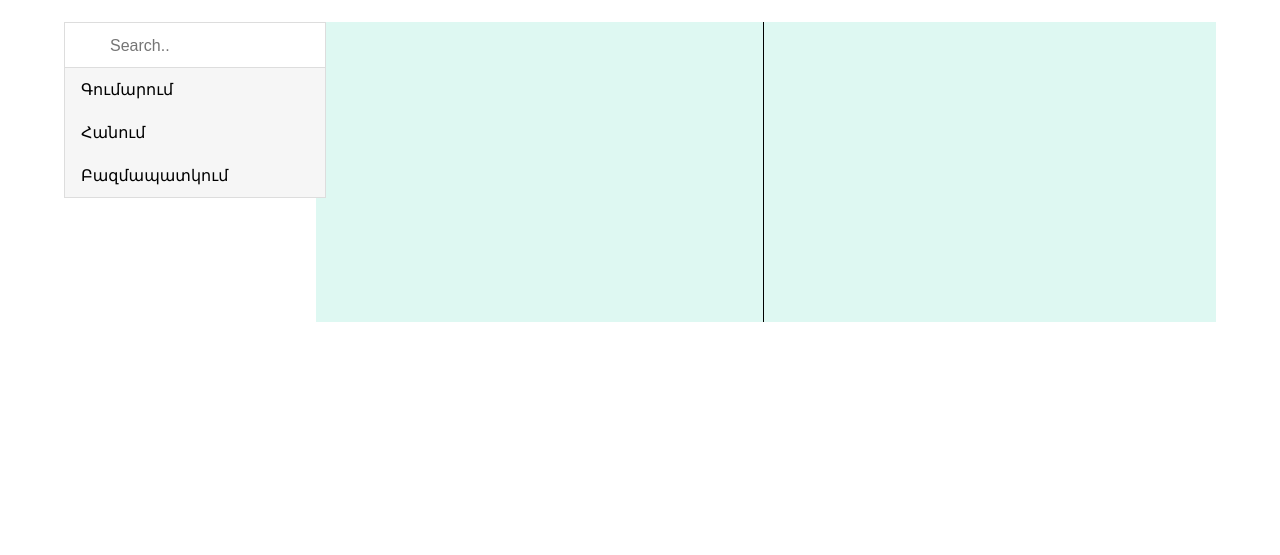
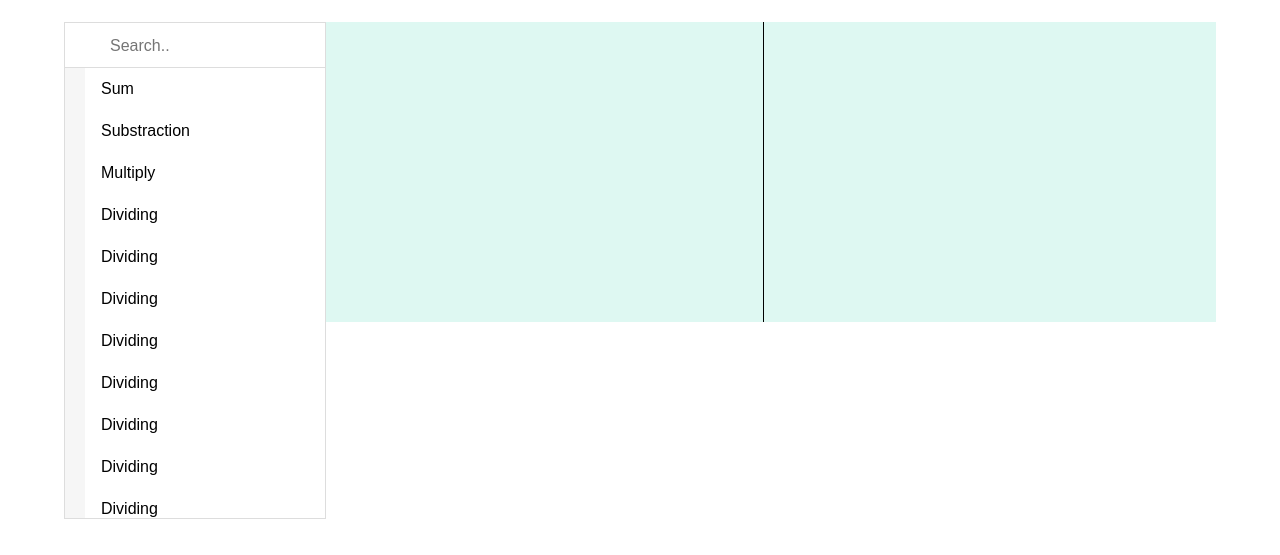
Before and after one commit to arsensahakyan/Math-Master, a plain HTML site: page index.html in a window 1280 px wide. Shown: the part 61-616 px from the top of the page. Drawn offline with Linux system fonts and the light colour scheme.

Commit message:
ScrollBar and everything ...

```diff
--- a/script.js
+++ b/script.js
@@ -4,7 +4,7 @@
 let hanr = document.getElementById('hanr');
 
 let titles = [
-	['Գումարում', 'sum', [
+	['Sum', 'sum', [
 			{
 				type:'input',
 				input_type:'number',
@@ -25,12 +25,284 @@ let titles = [
 		 	}
 		]
 	],
+	['Substraction', 'substraction', [
+			{
+				type:'input',
+				input_type:'number',
+				placeholder:'Element 1 ',
+				class: 'inp_class'
+			},
+		 	{
+		 		type:'input',
+		 		input_type:'number',
+		 		placeholder:'Element 2 ',
+		 		class: 'inp_class'
+		 	},
+		 	{
+		 		type:'button',
+		 		value:'Submit',
+		 		class:'btn_class',
+		 		onclick: 'substraction()'
+		 	}
+		]
+	],
+	['Multiply', 'multiply', [
+			{
+				type:'input',
+				input_type:'number',
+				placeholder:'Element 1 ',
+				class: 'inp_class'
+			},
+		 	{
+		 		type:'input',
+		 		input_type:'number',
+		 		placeholder:'Element 2 ',
+		 		class: 'inp_class'
+		 	},
+		 	{
+		 		type:'button',
+		 		value:'Submit',
+		 		class:'btn_class',
+		 		onclick: 'multiply()'
+		 	}
+		]
+	],
+	['Dividing', 'dividin', [
+			{
+				type:'input',
+				input_type:'number',
+				placeholder:'Element 1 ',
+				class: 'inp_class'
+			},
+		 	{
+		 		type:'input',
+		 		input_type:'number',
+		 		placeholder:'Element 2 ',
+		 		class: 'inp_class'
+		 	},
+		 	{
+		 		type:'button',
+		 		value:'Submit',
+		 		class:'btn_class',
+		 		onclick: 'divide()'
+		 	}
+		]
+	],
+	['Dividing', 'dividin', [
+			{
+				type:'input',
+				input_type:'number',
+				placeholder:'Element 1 ',
+				class: 'inp_class'
+			},
+		 	{
+		 		type:'input',
+		 		input_type:'number',
+		 		placeholder:'Element 2 ',
+		 		class: 'inp_class'
+		 	},
+		 	{
+		 		type:'button',
+		 		value:'Submit',
+		 		class:'btn_class',
+		 		onclick: 'divide()'
+		 	}
+		]
+	],
+	['Dividing', 'dividin', [
+			{
+				type:'input',
+				input_type:'number',
+				placeholder:'Element 1 ',
+				class: 'inp_class'
+			},
+		 	{
+		 		type:'input',
+		 		input_type:'number',
+		 		placeholder:'Element 2 ',
+		 		class: 'inp_class'
+		 	},
+		 	{
+		 		type:'button',
+		 		value:'Submit',
+		 		class:'btn_class',
+		 		onclick: 'divide()'
+		 	}
+		]
+	],
+	['Dividing', 'dividin', [
+			{
+				type:'input',
+				input_type:'number',
+				placeholder:'Element 1 ',
+				class: 'inp_class'
+			},
+		 	{
+		 		type:'input',
+		 		input_type:'number',
+		 		placeholder:'Element 2 ',
+		 		class: 'inp_class'
+		 	},
+		 	{
+		 		type:'button',
+		 		value:'Submit',
+		 		class:'btn_class',
+		 		onclick: 'divide()'
+		 	}
+		]
+	],
+	['Dividing', 'dividin', [
+			{
+				type:'input',
+				input_type:'number',
+				placeholder:'Element 1 ',
+				class: 'inp_class'
+			},
+		 	{
+		 		type:'input',
+		 		input_type:'number',
+		 		placeholder:'Element 2 ',
+		 		class: 'inp_class'
+		 	},
+		 	{
+		 		type:'button',
+		 		value:'Submit',
+		 		class:'btn_class',
+		 		onclick: 'divide()'
+		 	}
+		]
+	],
+	['Dividing', 'dividin', [
+			{
+				type:'input',
+				input_type:'number',
+				placeholder:'Element 1 ',
+				class: 'inp_class'
+			},
+		 	{
+		 		type:'input',
+		 		input_type:'number',
+		 		placeholder:'Element 2 ',
+		 		class: 'inp_class'
+		 	},
+		 	{
+		 		type:'button',
+		 		value:'Submit',
+		 		class:'btn_class',
+		 		onclick: 'divide()'
+		 	}
+		]
+	],
+	['Dividing', 'dividin', [
+			{
+				type:'input',
+				input_type:'number',
+				placeholder:'Element 1 ',
+				class: 'inp_class'
+			},
+		 	{
+		 		type:'input',
+		 		input_type:'number',
+		 		placeholder:'Element 2 ',
+		 		class: 'inp_class'
+		 	},
+		 	{
+		 		type:'button',
+		 		value:'Submit',
+		 		class:'btn_class',
+		 		onclick: 'divide()'
+		 	}
+		]
+	],
+	['Dividing', 'dividin', [
+			{
+				type:'input',
+				input_type:'number',
+				placeholder:'Element 1 ',
+				class: 'inp_class'
+			},
+		 	{
+		 		type:'input',
+		 		input_type:'number',
+		 		placeholder:'Element 2 ',
+		 		class: 'inp_class'
+		 	},
+		 	{
+		 		type:'button',
+		 		value:'Submit',
+		 		class:'btn_class',
+		 		onclick: 'divide()'
+		 	}
+		]
+	],
+	['Dividing', 'dividin', [
+			{
+				type:'input',
+				input_type:'number',
+				placeholder:'Element 1 ',
+				class: 'inp_class'
+			},
+		 	{
+		 		type:'input',
+		 		input_type:'number',
+		 		placeholder:'Element 2 ',
+		 		class: 'inp_class'
+		 	},
+		 	{
+		 		type:'button',
+		 		value:'Submit',
+		 		class:'btn_class',
+		 		onclick: 'divide()'
+		 	}
+		]
+	],
+	['Dividing', 'dividin', [
+			{
+				type:'input',
+				input_type:'number',
+				placeholder:'Element 1 ',
+				class: 'inp_class'
+			},
+		 	{
+		 		type:'input',
+		 		input_type:'number',
+		 		placeholder:'Element 2 ',
+		 		class: 'inp_class'
+		 	},
+		 	{
+		 		type:'button',
+		 		value:'Submit',
+		 		class:'btn_class',
+		 		onclick: 'divide()'
+		 	}
+		]
+	],
+	['Dividing', 'dividin', [
+			{
+				type:'input',
+				input_type:'number',
+				placeholder:'Element 1 ',
+				class: 'inp_class'
+			},
+		 	{
+		 		type:'input',
+		 		input_type:'number',
+		 		placeholder:'Element 2 ',
+		 		class: 'inp_class'
+		 	},
+		 	{
+		 		type:'button',
+		 		value:'Submit',
+		 		class:'btn_class',
+		 		onclick: 'divide()'
+		 	}
+		]
+	],
 
-				['Հանում', 'substraction', 2],
-				['Բազմապատկում', 'multiply', 2]]
+]
 
 // This block of code is adding elenents in dropdown
-let div = document.getElementById('myDropdown')
+let div = document.getElementById('dropdownContent')
 for (var i = 0; i < titles.length; i++) {
 	elem = titles[i]
 	let newElem = document.createElement('a')
@@ -69,6 +341,7 @@ function runCode(data){
 	});
 }
 
+
 function sum(a, b) {
 	// Function can pass 2 numbers
 	// Returns summ of two or more elements
@@ -80,6 +353,38 @@ function sum(a, b) {
 	}else{
 		var newElem = document.createElement("h3");
 		newElem.innerText = parseFloat(num1) + parseFloat(num2)
+		document.getElementById("res_bl").appendChild(newElem)
+		return true
+	}
+}
+
+function substraction(a, b) {
+	// Function can pass 2 numbers
+	// Returns summ of two or more elements
+	var num1 = document.getElementsByClassName('inp_class')[0].value;
+	var num2 = document.getElementsByClassName('inp_class')[1].value;
+	if (num1 == "" || num2 == "") {
+		alert("Please enter valid value !!!");
+		return false
+	}else{
+		var newElem = document.createElement("h3");
+		newElem.innerText = parseFloat(num1) - parseFloat(num2);
+		document.getElementById("res_bl").appendChild(newElem)
+		return true
+	}
+}
+
+function multiply(a, b) {
+	// Function can pass 2 numbers
+	// Returns summ of two or more elements
+	var num1 = document.getElementsByClassName('inp_class')[0].value;
+	var num2 = document.getElementsByClassName('inp_class')[1].value;
+	if (num1 == "" || num2 == "") {
+		alert("Please enter valid value !!!");
+		return false
+	}else{
+		var newElem = document.createElement("h3");
+		newElem.innerText = parseFloat(num1) * parseFloat(num2);
 		document.getElementById("res_bl").appendChild(newElem)
 		return true
 	}
@@ -129,18 +434,6 @@ function fractionDivision(a, b) {
  return (a_hamarich * b_haytarar) + '/' + (a_haytarar * b_hamarich)
 }
 
-
-function multiply(a, b) {
-	// Function can pass 2 numbers
-	// Returns multilpy of two or more elements
-	return a * b
-}
-
-function subtraction(a, b) {
-	// Function can pass numbers like -> 20, 4, ...
-	// Returns subtraction of two elements
-	return a - b
-}
 
 function divisionWithout(a, b) {
 	// Function can pass numbers like -> 20, 4, ...
--- a/style.css
+++ b/style.css
@@ -108,10 +108,9 @@ header{
 }
 
 #dropdownContent{
-  overflow: scroll;
+  height: 450px;
+  overflow-y: auto;
   background-color: white;
-  overflow-x: hidden;
-  width: 260px;
   margin-left: 20px;
 }
 main{
```
